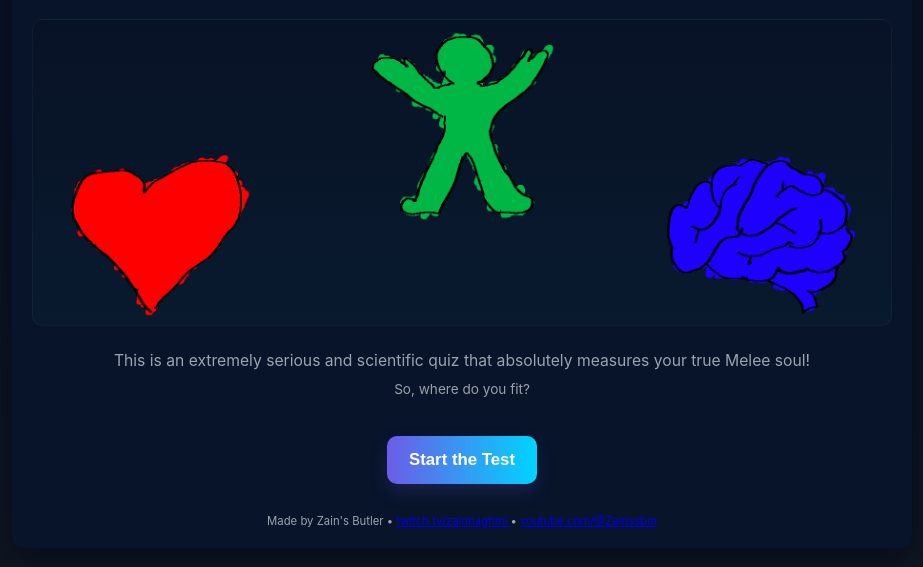
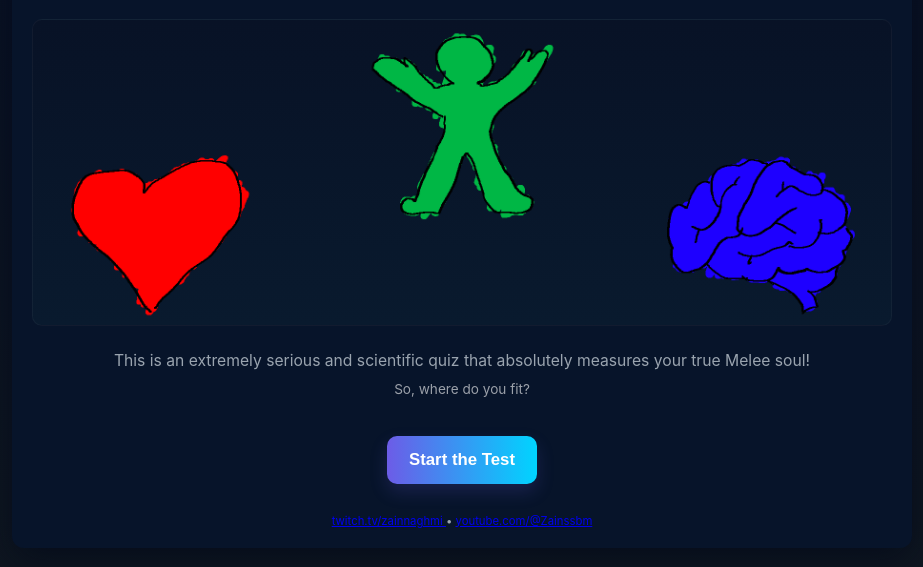
Before and after one commit to ttemayo/heartbodymind, a plain HTML site: page index.html in a window 1280 px wide. Shown: the part 193-760 px from the top of the page, without its empty margins (178-1101 px from the left). Drawn offline with Linux system fonts and the light colour scheme.

Commit message:
Remove "made by"

```diff
--- a/index.html
+++ b/index.html
@@ -93,7 +93,7 @@
     </section>
 
     <footer>
-      <small>Made by Zain's Butler • <a href="https://www.twitch.tv/zainnaghmi">twitch.tv/zainnaghmi </a>• <a href="https://www.youtube.com/@Zainssbm">youtube.com/@Zainssbm </a></small>
+      <small><a href="https://www.twitch.tv/zainnaghmi">twitch.tv/zainnaghmi </a>• <a href="https://www.youtube.com/@Zainssbm">youtube.com/@Zainssbm </a></small>
     </footer>
   </main>
 
```
